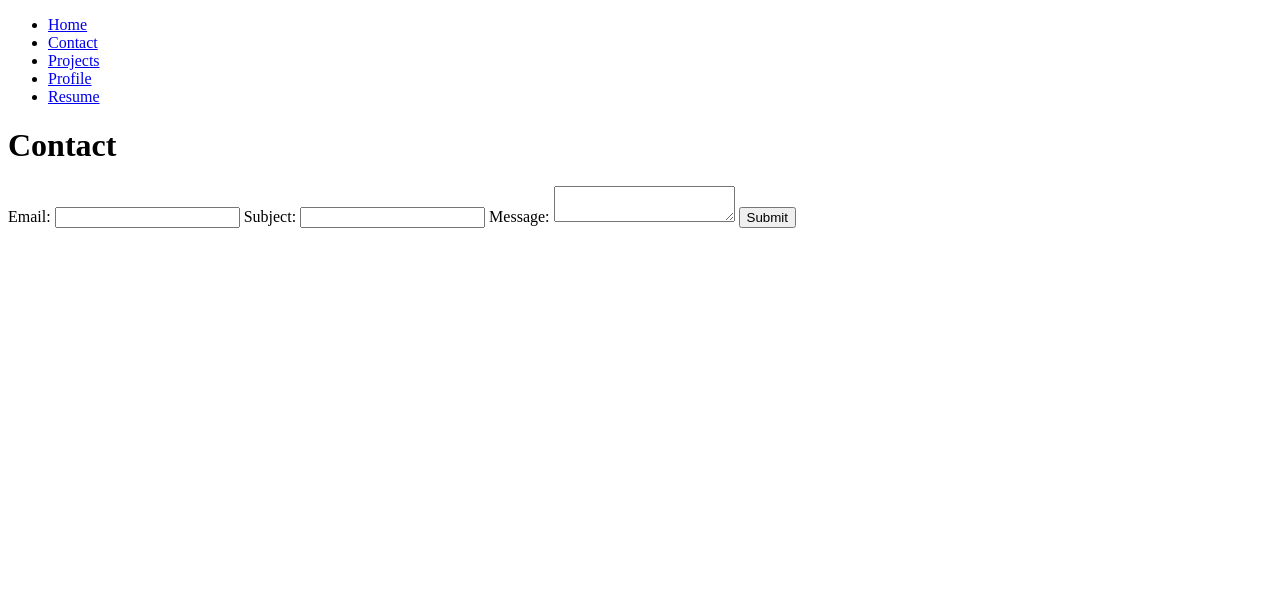
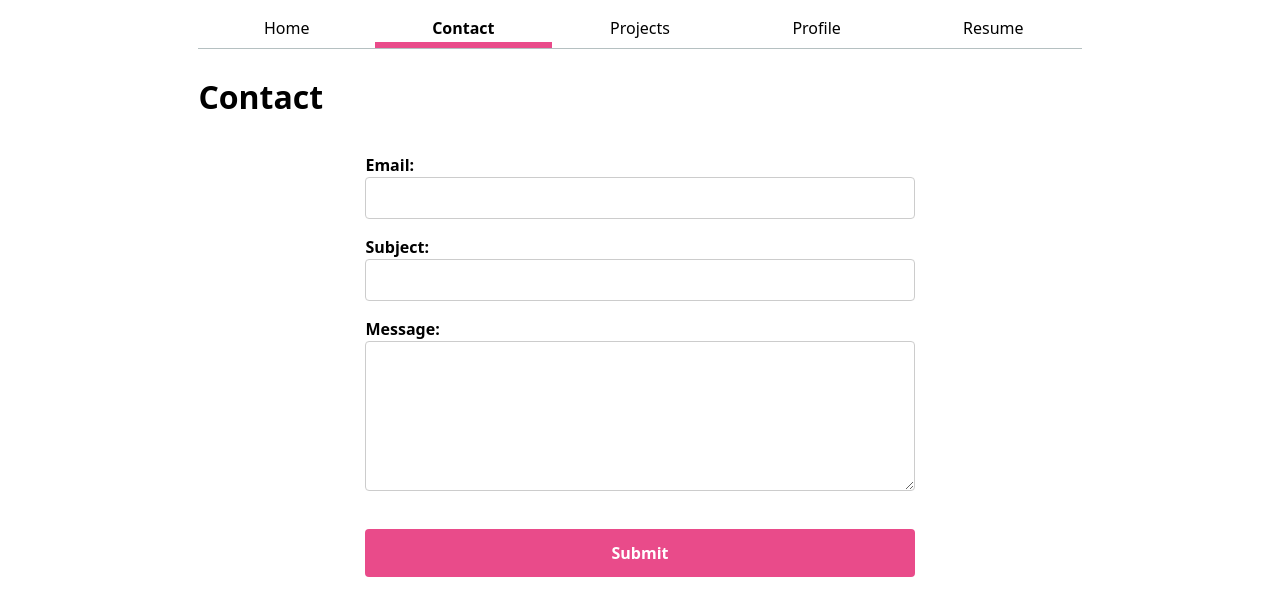
Before and after one commit to nadineorriss/portfolio, a plain HTML site: page contact/index.html in a window 1280 px wide. Drawn offline with Linux system fonts and the light colour scheme.

Commit message:
updates to home and contacts

```diff
--- a/contact/index.html
+++ b/contact/index.html
@@ -4,27 +4,136 @@
         <meta charset="UTF-8">
         <meta name="viewport" content="width=device-width, initial-scale=1.0">
         <title>NADINE_ORRISS: Contact</title>
+        <link rel="stylesheet" href="../style.css">  <!-- Link to shared stylesheet -->
+        <style>
+            :root {
+                --color-accent: oklch(65% 50% 0);
+            }
+
+            html {
+                accent-color: var(--color-accent);
+            }
+
+            body {
+                max-width: 100ch;
+                margin-inline: max(1em, (100% - 100ch) / 2);
+                padding: 0 1em;
+                font-family: system-ui, -apple-system, BlinkMacSystemFont, 'Segoe UI', Roboto, Oxygen, Ubuntu, Cantarell, 'Open Sans', 'Helvetica Neue', sans-serif;
+            }
+
+            /* Navigation styles */
+            nav {
+                width: 100%;  /* Ensure nav takes full width */
+                display: flex;
+                margin-bottom: 1.5em;
+                border-bottom: 1px solid oklch(80% 3% 200);
+            }
+
+            nav ul {
+                width: 100%;  /* Make ul take full width */
+                margin: 0;    /* Remove default margins */
+                padding: 0;   /* Remove default padding */
+            }
+
+            nav ul, nav li {
+                display: contents;
+            }
+
+            nav a {
+                flex: 1;
+                text-decoration: none;
+                color: inherit;
+                text-align: center;
+                padding: 0.5em;
+                transition: all 0.3s ease;
+            }
+
+            nav a:hover {
+                border-bottom: 0.4em solid var(--color-accent);
+                background-color: oklch(from var(--color-accent) 95% 5% h);
+            }
+
+            nav a.current {
+                border-bottom: 0.4em solid var(--color-accent);
+                padding-bottom: 0.1em;
+                font-weight: bold;
+            }
+
+            /* Form styles */
+            form {
+                max-width: 60ch;
+                margin: 2em auto;
+                display: flex;
+                flex-direction: column;
+                gap: 1em;
+            }
+
+            label {
+                font-weight: bold;
+                margin-bottom: 0.25em;
+            }
+
+            input, textarea {
+                padding: 0.5em;
+                border: 1px solid #ccc;
+                border-radius: 4px;
+                font: inherit;
+                width: 100%;
+                box-sizing: border-box;
+            }
+
+            textarea {
+                min-height: 150px;
+                resize: vertical;
+            }
+
+            button {
+                background-color: var(--color-accent);
+                color: white;
+                border: none;
+                padding: 0.75em 1.5em;
+                border-radius: 4px;
+                font: inherit;
+                font-weight: bold;
+                cursor: pointer;
+                transition: opacity 0.3s ease;
+                margin-top: 1em;
+                width: 100%;
+            }
+
+            button:hover {
+                opacity: 0.9;
+            }
+        </style>
     </head>
     <body>
         <nav>
             <ul>
                 <li><a href="../index.html">Home</a></li>
-            <li><a href="./index.html">Contact</a></li>
+                <li><a href="./index.html" class="current">Contact</a></li>
                 <li><a href="../projects/index.html">Projects</a></li>
                 <li><a href="https://github.com/nadineorriss" target="_blank">Profile</a></li>
                 <li><a href="../resume/index.html">Resume</a></li>
             </ul>
         </nav>
+
         <h1>Contact</h1>
+
         <form action="mailto:nadineorriss@ucsd.edu" method="POST" enctype="text/plain">
+            <div>
                 <label for="email">Email:</label>
                 <input type="email" name="email" id="email" required>
+            </div>
 
+            <div>
                 <label for="subject">Subject:</label>
                 <input name="subject" id="subject" required>
+            </div>
 
+            <div>
                 <label for="body">Message:</label>
                 <textarea name="body" id="body" required></textarea>
+            </div>
 
             <button>Submit</button>
         </form>
```
Also changed, not shown: index.html (+62 -8 lines). Lines whose indentation alone changed are shown as unchanged.
